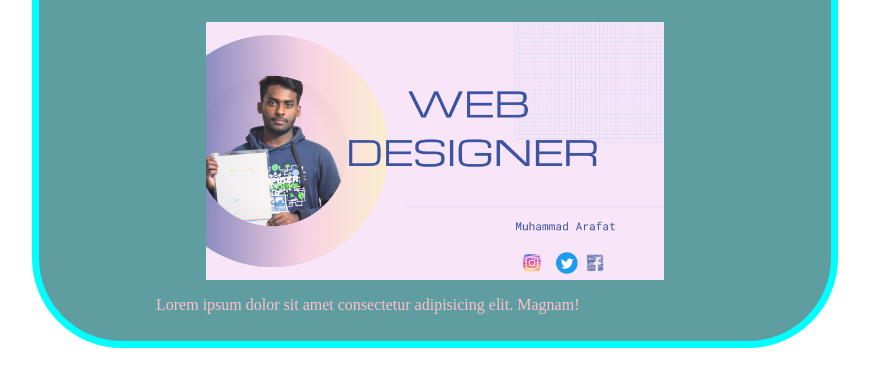
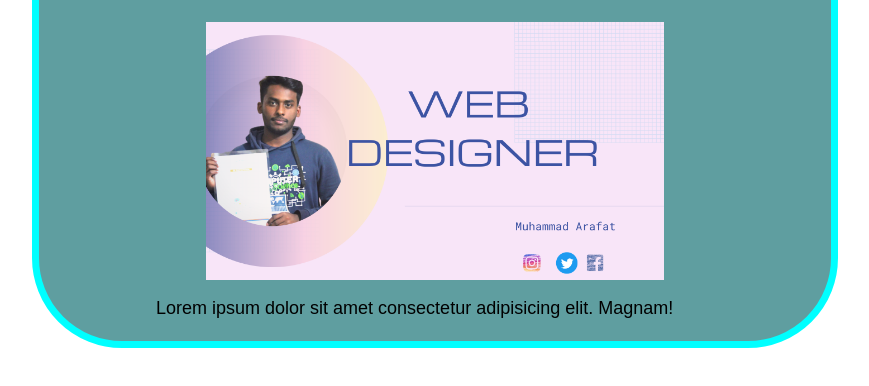
Before and after one commit to MuhammadArafatlite/LPI-Repo, a plain HTML site: page index.html in a window 1280 px wide. Shown: the part 282-668 px from the top of the page, without its empty margins (26-895 px from the left). Drawn offline with Linux system fonts and the light colour scheme.

Commit message:
wow this is ready

```diff
--- a/index.html
+++ b/index.html
@@ -36,7 +36,11 @@
         border-radius: 27px;
     }
     p{
-        color:pink;
+        color: black;
+        font-family: sans-serif;
+        font-size: 18px;
+        text-align: justify;
+
     }
 </style>
 <body>
```
